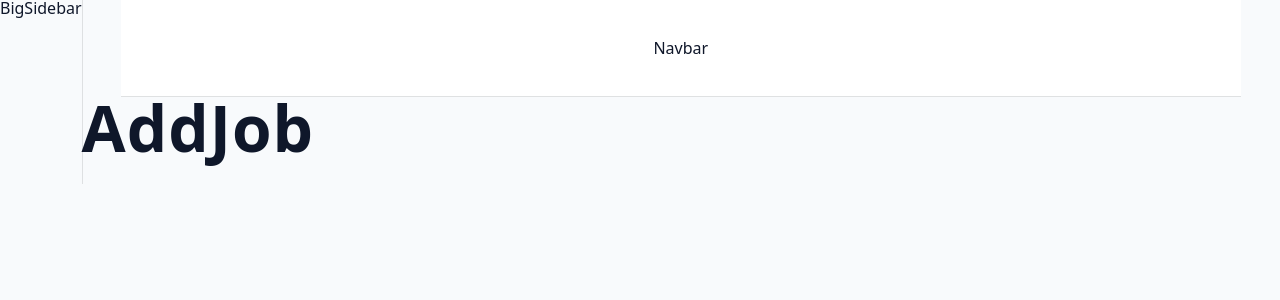
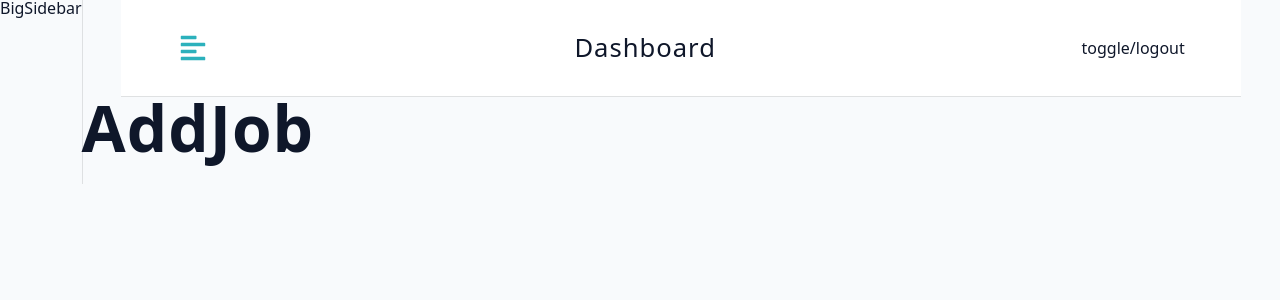
Before and after one commit to GeorgetteOlinga/MERN-JOBIFY-SKILLSBUILD, a React (Vite) app in the folder client/: page /dashboard in a window 1280 px wide. Shown: the top 300 px of the page. Built offline with nearby package versions, Linux system fonts and the light colour scheme.

Commit message:
Navbar Structure

```diff
--- a/client/src/components/Navbar.jsx
+++ b/client/src/components/Navbar.jsx
@@ -1,7 +1,22 @@
 import Wrapper from "../assets/wrappers/Navbar";
-
+import {FaAlignLeft} from "react-icons/fa";
+import Logo from "./Logo";
+import { useDashboardContext } from "../pages/DashboardLayout";
 const Navbar = () => {
-  return <Wrapper>Navbar</Wrapper>;
-
+    const {toggleSidebar} = useDashboardContext()
+  return (
+    <Wrapper>
+      <div className="nav-center">
+        <button type="button" className="toggle-btn" onClick={toggleSidebar}>
+          <FaAlignLeft />
+        </button>
+        <div>
+          <Logo />
+          <h4 className="logo-text">dashboard</h4>
+        </div>
+        <div className="btn-container"> toggle/logout</div>
+      </div>
+    </Wrapper>
+  );
 };
-export default Navbar
+export default Navbar;
--- a/client/src/components/SmallSidebar.jsx
+++ b/client/src/components/SmallSidebar.jsx
@@ -1,6 +1,8 @@
 import Wrapper from "../assets/wrappers/SmallSidebar"
+import { useDashboardContext } from "../pages/DashboardLayout"
 
 const SmallSidebar = () => {
+    const data = useDashboardContext();
   return (
     <Wrapper>SmallSidebar</Wrapper>
   )
--- a/client/src/pages/Admin.jsx
+++ b/client/src/pages/Admin.jsx
@@ -1,4 +1,4 @@
 const Admin = () => {
-  return <h1>Admin</h1>;
+  return <h1>Admin Page</h1>;
 }
 export default Admin
--- a/client/src/pages/DashboardLayout.jsx
+++ b/client/src/pages/DashboardLayout.jsx
@@ -1,23 +1,52 @@
 import { Outlet } from "react-router-dom";
 import Wrapper from "../assets/wrappers/Dashboard";
 import { BigSidebar, Navbar, SmallSidebar } from "../components";
+import { createContext, useContext, useState } from "react";
 // import BigSidebar from "../components/BigSidebar";
+
+const DashboardContext = createContext()
+
+
+
 const DashboardLayout = () => {
+  //temp
+  const user = {name: "olinga"}
+  const [showSidebar, setShowSidebar] = useState(false)
+  const [isDarkTheme, setIsDarkTheme] = useState(false);
+
+const toggleDarkTheme = () => {
+console.log( "toggle dark theme");
+};
+
+const toggleSidebar = () => {
+  setShowSidebar(!ShowSidebar);
+};
+
+const logoutUser = async () => {
+  console.log("logout user");
+};
+
+
   return (
+    <DashboardContext.Provider value={{
+      user,
+      showSidebar, isDarkTheme, toggleDarkTheme,toggleSidebar, logoutUser
+      }}>
       <Wrapper>
         <main className="dashboard">
-        <SmallSidebar/>
-        <BigSidebar/>
+          <SmallSidebar />
+          <BigSidebar />
           <div>
-          <Navbar/>
+            <Navbar />
             <div className="dasboard-page">
               <Outlet />
             </div>
           </div>
         </main>
-
-
       </Wrapper>
+    </DashboardContext.Provider>
   );
 };
+
+export const useDashboardContext = () => useContext
 export default DashboardLayout;
```
Also changed, not shown: 1 other file (tests, documents, lock files or other folders). Lines whose indentation alone changed are shown as unchanged.
